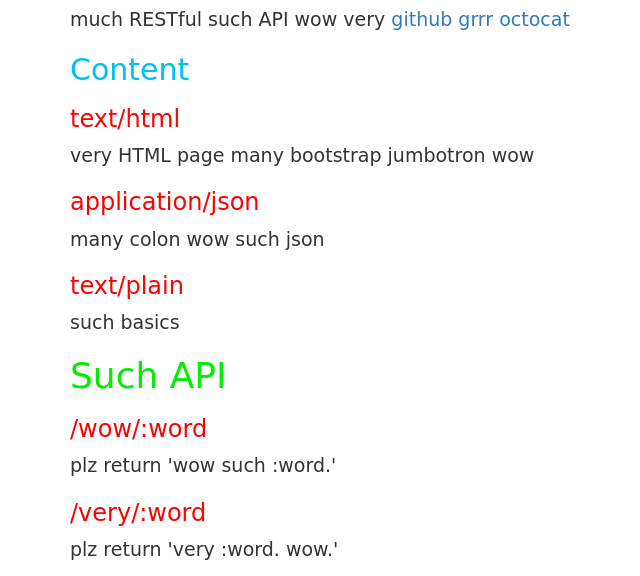
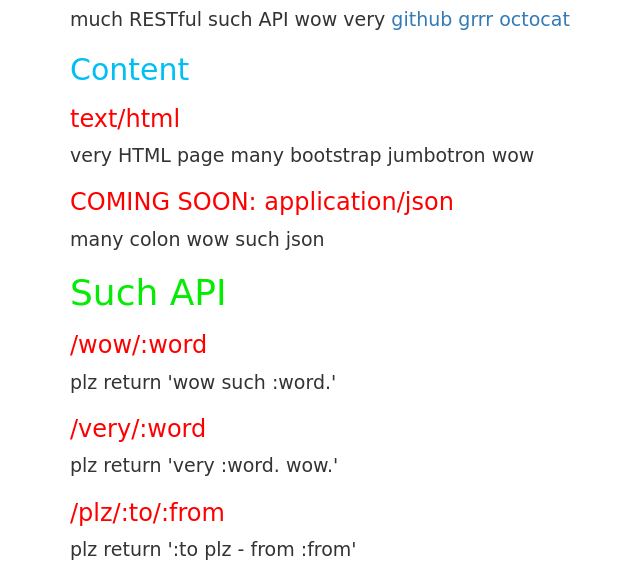
Before and after one commit to simplyluke/daas, a Flask app: page / in a window 1280 px wide. Shown: the part 309-885 px from the top of the page, without its empty margins (0-640 px from the left). Run offline with Flask 2, Linux system fonts and the light colour scheme; some libraries are stand-ins or nearby versions.

Commit message:
update index

```diff
--- a/templates/index.html
+++ b/templates/index.html
@@ -10,10 +10,8 @@
   <h2>Content</h2>
   <h3>text/html</h3>
   <p>very HTML page many bootstrap jumbotron wow</p>
-  <h3>application/json</h3>
+  <h3>COMING SOON: application/json</h3>
   <p>many colon wow such json</p>
-  <h3>text/plain</h3>
-  <p>such basics</p>
   <h1>Such API</h1>
   <h3>/wow/:word</h3>
   <p>plz return 'wow such :word.'</p>
```
